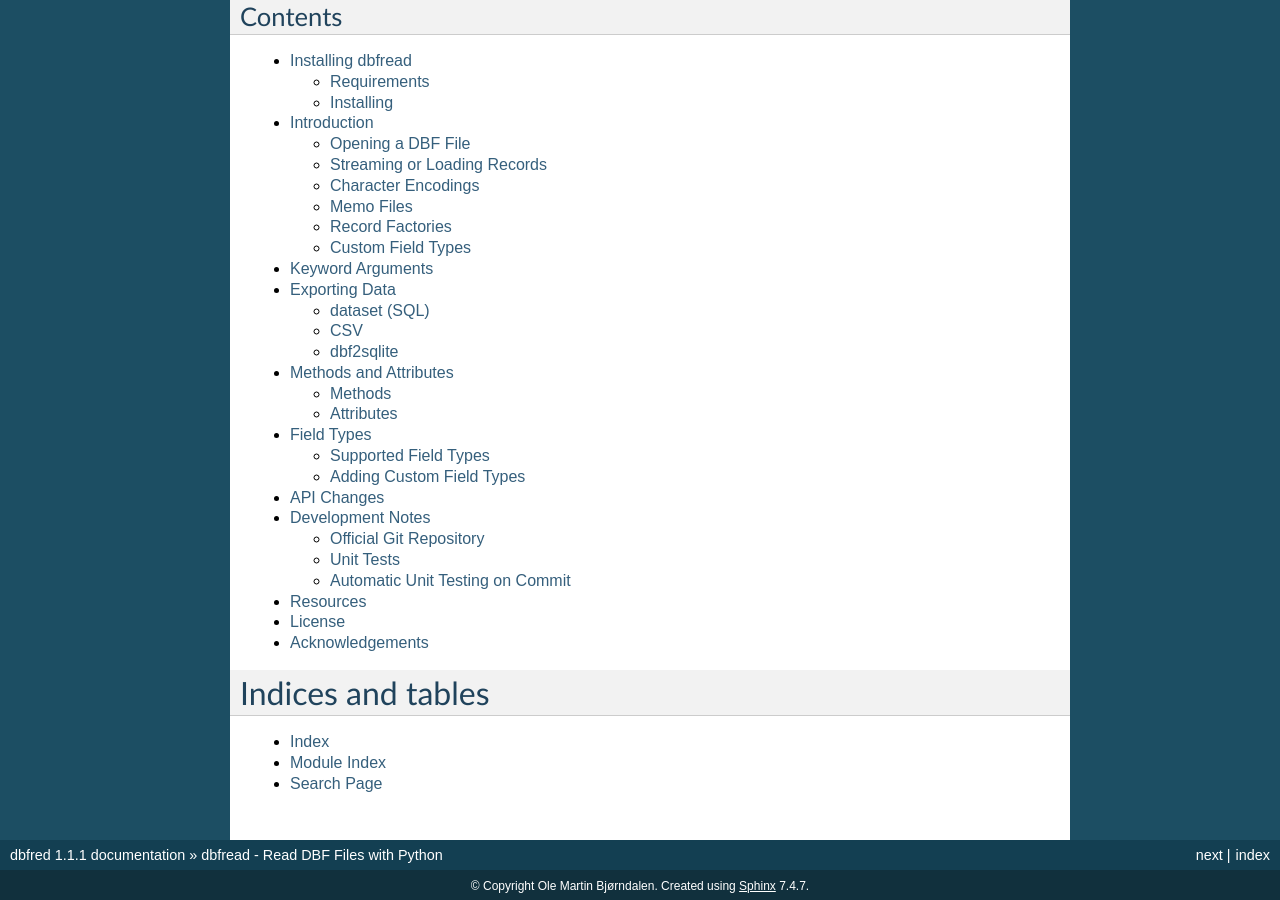
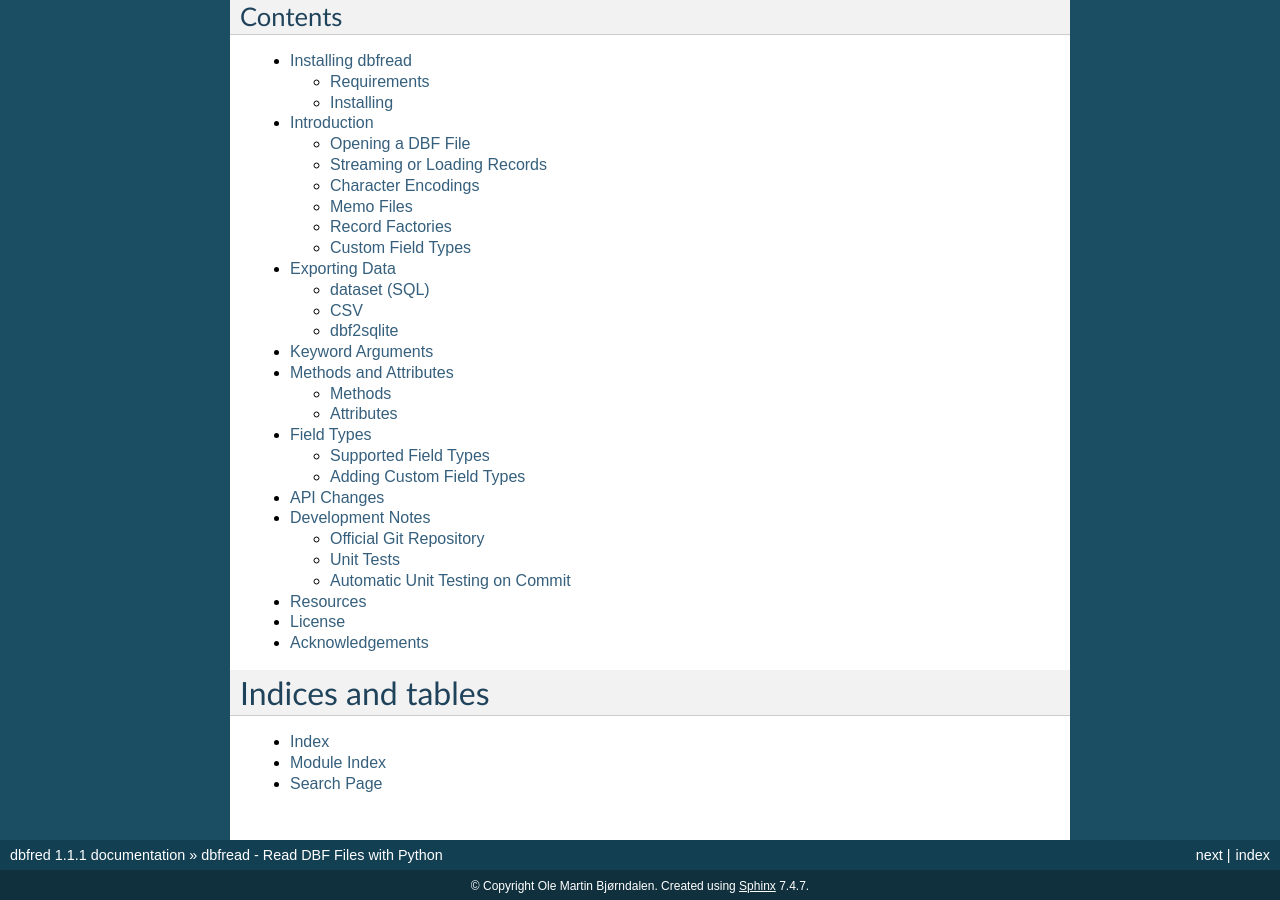
Before and after one commit to olemb/dbfread, a Sphinx documentation site: the page built from docs/index.rst, in a window 1280 px wide and 900 px high, scrolled down 626 px. Built offline with Sphinx 7.4.7, drawn with Linux system fonts in a browser that asks for light colours.

```diff
--- a/docs/index.rst
+++ b/docs/index.rst
@@ -49,8 +49,8 @@ Contents
 
    installing
    introduction
+   exporting_data
    keyword_arguments
-   exporting_data
    methods_and_attributes
    field_types
    api_changes
```
